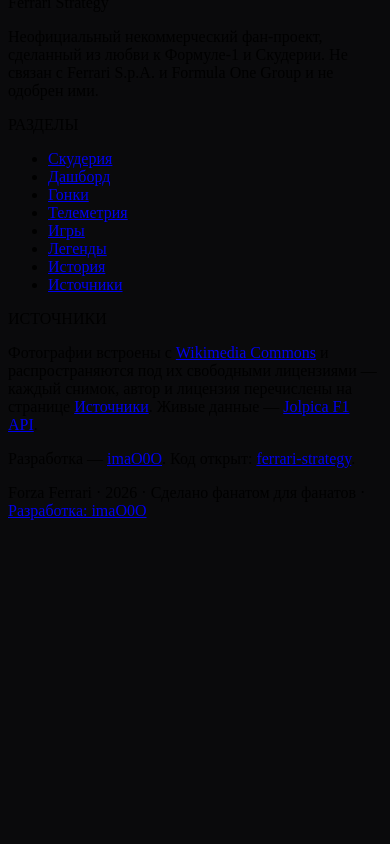
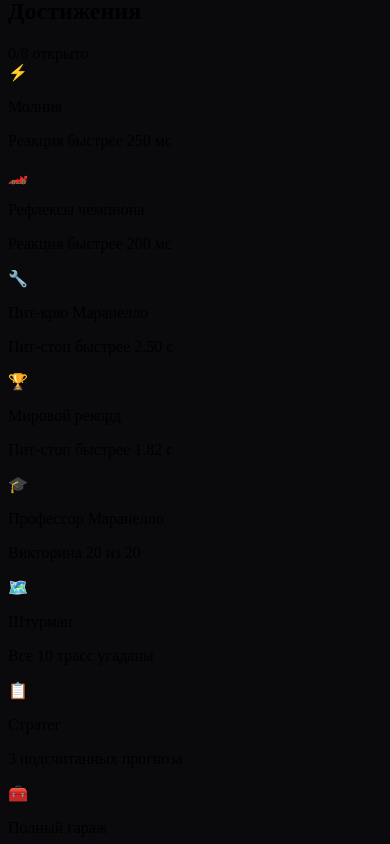
Before and after one commit to imaO0O/ferrari-strategy, a React (Vite) app: page /games in a window 390 px wide. Shown: the part 740-1584 px from the top of the page. Before the commit the page ends 1268 px from the top, so only its background shows below. Built offline with nearby package versions, Linux system fonts and the light colour scheme; no server answers; the HTML template or start-up script is replaced by a standard one.

Commit message:
Решётка→финиш на Дашборде и восемь достижений с PNG-карточками в Играх

```diff
--- /dev/null
+++ b/src/components/games/Achievements.jsx
@@ -0,0 +1,78 @@
+import { Reveal } from "../ui";
+import DownloadCardButton from "./DownloadCardButton";
+
+/* Достижения: считаются из рекордов в localStorage, ничего не отправляется. */
+
+const read = (key) => {
+  try {
+    return JSON.parse(localStorage.getItem(key));
+  } catch {
+    return null;
+  }
+};
+
+const bestReaction = () => read("fs-reaction-records")?.[0]?.ms ?? null;
+const bestPit = () => read("fs-pitstop-records")?.[0]?.total ?? null;
+const bestQuiz = () => Number(localStorage.getItem("fs-quiz-best")) || null;
+const bestTracks = () => Number(localStorage.getItem("fs-tracks-best")) || null;
+const scoredPredictions = () =>
+  Object.values(read("fs-predictions") ?? {}).filter((e) => e.points != null).length;
+
+const BADGES = [
+  { id: "lightning", icon: "⚡", title: "Молния", desc: "Реакция быстрее 250 мс", earned: () => bestReaction() != null && bestReaction() < 250 },
+  { id: "champion-reflex", icon: "🏎️", title: "Рефлексы чемпиона", desc: "Реакция быстрее 200 мс", earned: () => bestReaction() != null && bestReaction() < 200 },
+  { id: "pit-crew", icon: "🔧", title: "Пит-крю Маранелло", desc: "Пит-стоп быстрее 2.50 с", earned: () => bestPit() != null && bestPit() < 2.5 },
+  { id: "world-record", icon: "🏆", title: "Мировой рекорд", desc: "Пит-стоп быстрее 1.82 с", earned: () => bestPit() != null && bestPit() < 1.82 },
+  { id: "professor", icon: "🎓", title: "Профессор Маранелло", desc: "Викторина 20 из 20", earned: () => bestQuiz() === 20 },
+  { id: "navigator", icon: "🗺️", title: "Штурман", desc: "Все 10 трасс угаданы", earned: () => bestTracks() === 10 },
+  { id: "strategist", icon: "📋", title: "Стратег", desc: "3 подсчитанных прогноза", earned: () => scoredPredictions() >= 3 },
+  {
+    id: "collector",
+    icon: "🧰",
+    title: "Полный гараж",
+    desc: "Рекорд в каждой из четырёх игр",
+    earned: () => bestReaction() != null && bestPit() != null && bestQuiz() != null && bestTracks() != null,
+  },
+];
+
+export default function Achievements() {
+  const earnedCount = BADGES.filter((b) => b.earned()).length;
+
+  return (
+    <Reveal className="mt-14 border-t border-line pt-10">
+      <div className="mb-5 flex flex-wrap items-baseline justify-between gap-2">
+        <h2 className="text-2xl font-black uppercase italic">Достижения</h2>
+        <span className="font-digits text-sm text-dim">
+          {earnedCount}/{BADGES.length} открыто
+        </span>
+      </div>
+      <div className="grid gap-3 sm:grid-cols-2 lg:grid-cols-4">
+        {BADGES.map((b) => {
+          const ok = b.earned();
+          return (
+            <div
+              key={b.id}
+              className={`flex h-full flex-col rounded-xl border p-4 transition-colors ${
+                ok ? "border-giallo/50 bg-giallo/[0.05]" : "border-line bg-panel opacity-50"
+              }`}
+            >
+              <div className="flex items-center gap-3">
+                <span className={`text-2xl ${ok ? "" : "grayscale"}`}>{b.icon}</span>
+                <div className="min-w-0">
+                  <p className="truncate font-black uppercase italic leading-tight">{b.title}</p>
+                  <p className="text-xs text-dim">{b.desc}</p>
+                </div>
+              </div>
+              {ok && (
+                <DownloadCardButton
+                  className="mt-3 self-start"
+                  card={{ label: "Достижение открыто", value: b.icon, sub: `${b.title} — ${b.desc}` }}
+                />
+              )}
+            </div>
+          );
+        })}
+      </div>
+    </Reveal>
+  );
+}
--- a/src/pages/Dashboard.jsx
+++ b/src/pages/Dashboard.jsx
@@ -8,6 +8,9 @@
 import { api } from "../lib/api";
 import { useWeekend, sessionRu, fmtSessionTime } from "../lib/useWeekend";
 import { usePageMeta } from "../lib/usePageMeta";
+import { GaugeMotif } from "../components/motifs";
+import EmptyState from "../components/EmptyState";
+import { loadFav } from "../lib/favorite";
 import { gpRu, countryRu, driverRu, formatDateRu, teamColor, circuitGpRu } from "../lib/i18n";
 
 /* Расписание сессий текущего гоночного уик-энда (появляется только в дни ГП) */
@@ -65,7 +68,12 @@
       </div>
       <div className="space-y-2">
         {rows.map((row) => (
-          <div key={row.key} className="flex items-center gap-3 rounded-md bg-panel2/60 px-3 py-2">
+          <div
+            key={row.key}
+            className={`flex items-center gap-3 rounded-md px-3 py-2 ${
+              loadFav()?.id === row.key ? "bg-giallo/[0.08]" : "bg-panel2/60"
+            }`}
+          >
             <PosChip position={row.position} />
             <span className="h-6 w-1 rounded-full" style={{ background: row.color }} />
             <span className="min-w-0 flex-1 truncate font-bold uppercase tracking-wide">
@@ -123,7 +131,8 @@
 
   return (
     <PageWrap>
-      <section className="mx-auto max-w-7xl px-5 pb-16 pt-32 md:pt-40">
+      <section className="relative mx-auto max-w-7xl px-5 pb-16 pt-32 md:pt-40">
+        <GaugeMotif />
         <Reveal>
           <p className="mb-3 flex items-center gap-3 text-[10px] font-bold tracking-[0.4em] text-giallo">
             <span className="inline-block h-px w-10 bg-giallo" />
@@ -143,14 +152,13 @@
       />
 
       {state.status === "error" && (
-        <div className="mx-auto max-w-7xl px-5 py-16 text-center">
-          <p className="text-xl font-bold">Живые данные сейчас недоступны.</p>
-          <button
-            onClick={() => window.location.reload()}
-            className="mt-6 rounded-md bg-rosso px-6 py-3 text-sm font-black uppercase tracking-widest"
-          >
-            Повторить
-          </button>
+        <div className="mx-auto max-w-7xl px-5 py-16">
+          <EmptyState
+            title="Живые данные сейчас недоступны"
+            note="Jolpica F1 API не ответил — обычно это ненадолго."
+            actionLabel="Повторить"
+            onAction={() => window.location.reload()}
+          />
         </div>
       )}
 
@@ -306,6 +314,35 @@
                     </div>
                   );
                 })()}
+
+                {/* решётка → финиш: кто отыграл, кто провалился */}
+                <Reveal className="mt-8">
+                  <p className="mb-3 text-[9px] font-bold tracking-[0.35em] text-dim">
+                    РЕШЁТКА → ФИНИШ
+                  </p>
+                  <div className="flex flex-wrap gap-2">
+                    {(lastRace.Results ?? [])
+                      .filter((r) => +r.grid > 0)
+                      .map((r) => ({ r, delta: +r.grid - +r.position }))
+                      .sort((a, b) => b.delta - a.delta)
+                      .map(({ r, delta }) => (
+                        <span
+                          key={r.Driver.driverId}
+                          className={`rounded-md px-2.5 py-1.5 font-digits text-xs font-bold ${
+                            delta > 0
+                              ? "bg-giallo/10 text-giallo"
+                              : delta < 0
+                                ? "bg-rosso/10 text-rosso"
+                                : "bg-panel2 text-dim"
+                          }`}
+                          title={`Старт ${r.grid}, финиш ${r.position}`}
+                        >
+                          {r.Driver.code ?? r.Driver.familyName.slice(0, 3).toUpperCase()}{" "}
+                          {r.grid}→{r.position} {delta > 0 ? `▲${delta}` : delta < 0 ? `▼${-delta}` : "="}
+                        </span>
+                      ))}
+                  </div>
+                </Reveal>
               </div>
             </section>
           )}
--- a/src/pages/Games.jsx
+++ b/src/pages/Games.jsx
@@ -5,7 +5,9 @@
 import Quiz from "../components/games/Quiz";
 import PitStop from "../components/games/PitStop";
 import Tracks from "../components/games/Tracks";
+import Achievements from "../components/games/Achievements";
 import { usePageMeta } from "../lib/usePageMeta";
+import { LightsMotif } from "../components/motifs";
 
 const TABS = [
   { id: "reaction", label: "Реакция", sub: "Огни погасли — жми!" },
@@ -24,7 +26,8 @@
 
   return (
     <PageWrap>
-      <section className="mx-auto max-w-7xl px-5 pb-10 pt-32 md:pt-40">
+      <section className="relative mx-auto max-w-7xl px-5 pb-10 pt-32 md:pt-40">
+        <LightsMotif />
         <Reveal>
           <p className="mb-3 flex items-center gap-3 text-[10px] font-bold tracking-[0.4em] text-giallo">
             <span className="inline-block h-px w-10 bg-giallo" />
@@ -65,6 +68,7 @@
         {tab === "pitstop" && <PitStop />}
         {tab === "quiz" && <Quiz />}
         {tab === "tracks" && <Tracks />}
+        <Achievements key={tab} />
       </section>
     </PageWrap>
   );
```
